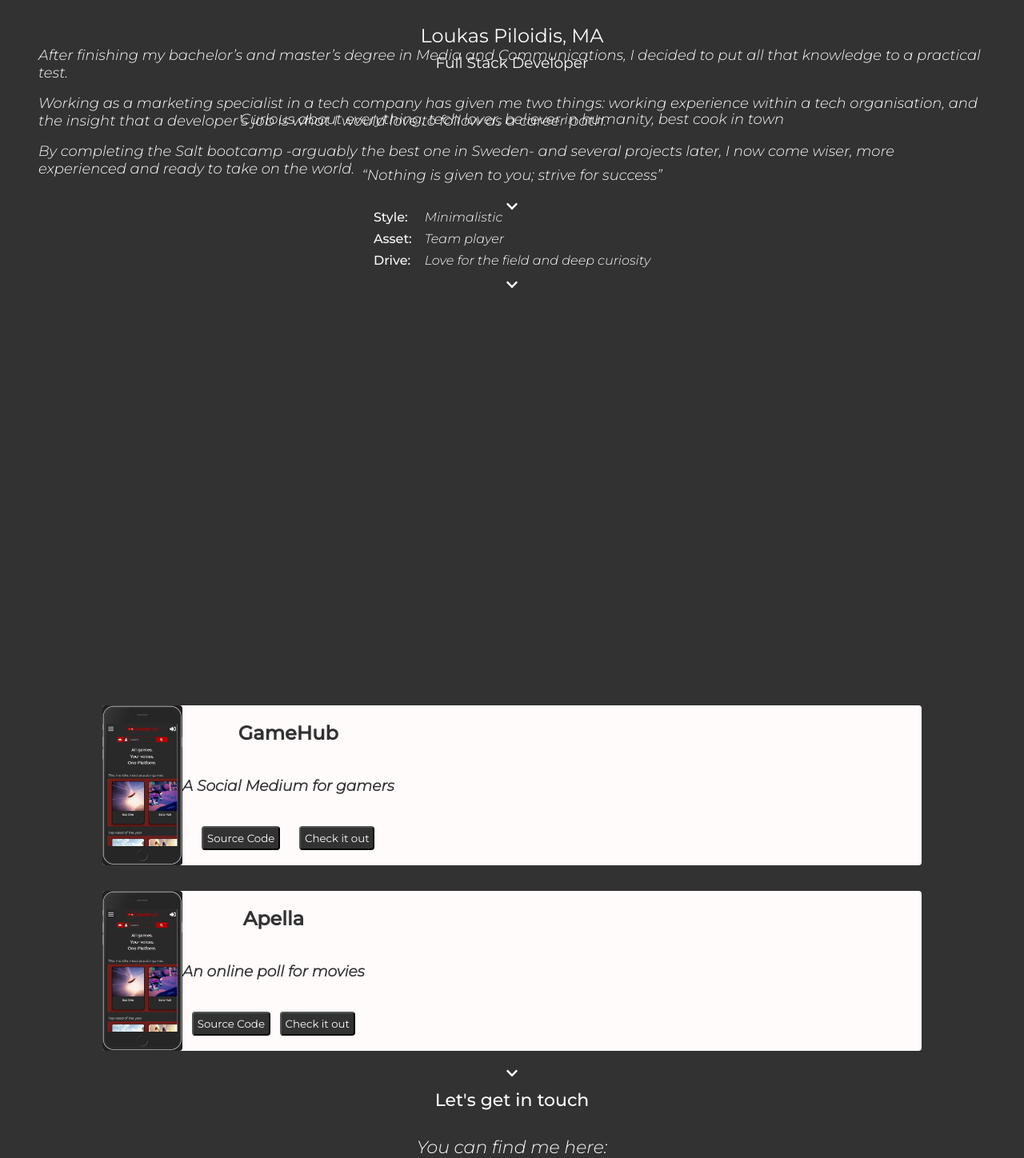
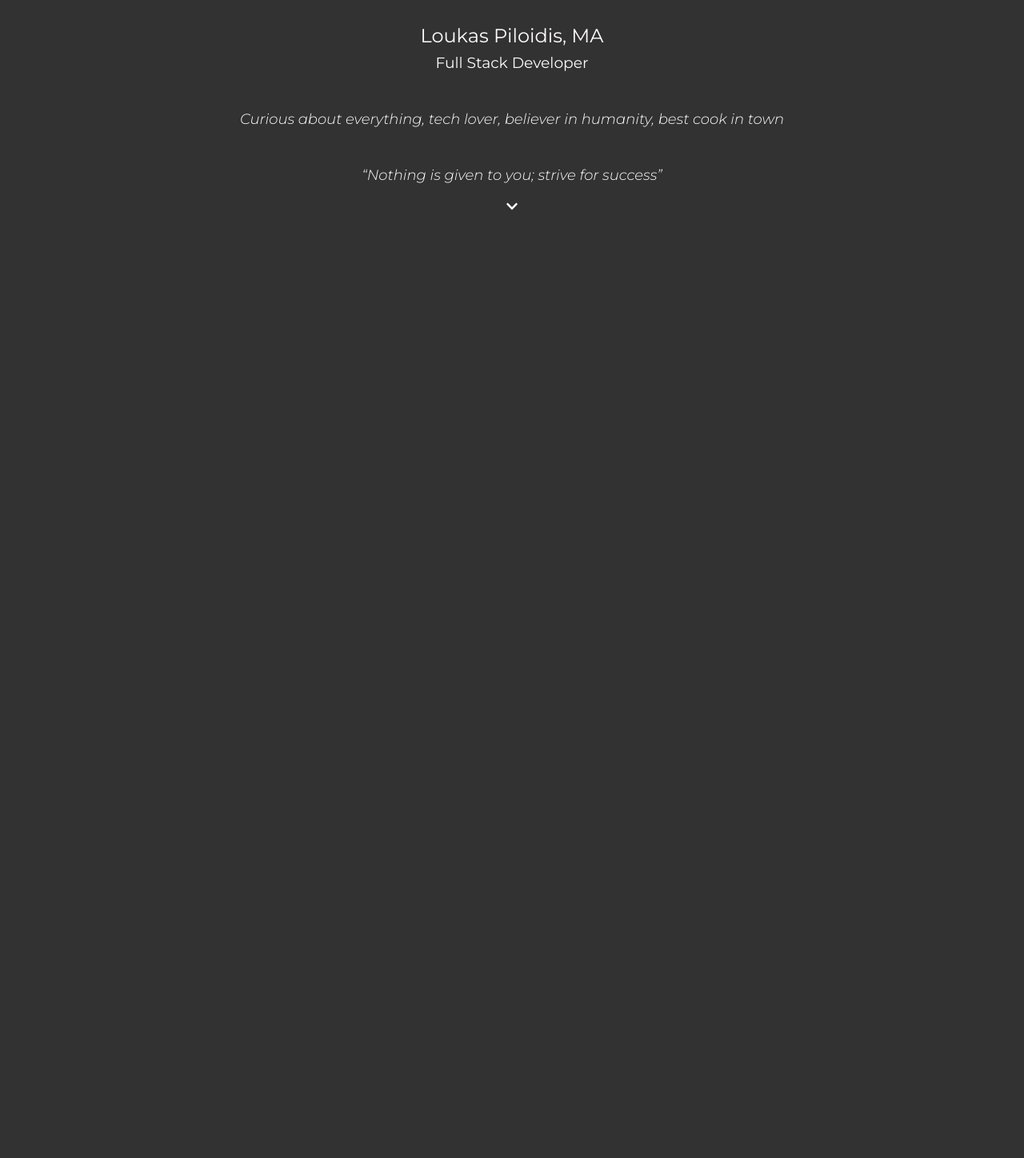
Before and after one commit to LoukasPiloidis/Portfolio, a React (Create React App) app: page / in a window 1280 px wide. Shown: the part 902-2350 px from the top of the page at 80% size. After the commit the page ends 1148 px from the top, so only its background shows below. Built offline with nearby package versions, Linux system fonts and the light colour scheme.

Commit message:
react router dom initialized

```diff
--- a/src/App.js
+++ b/src/App.js
@@ -3,16 +3,19 @@ import Home from './components/Home';
 import About from './components/About';
 import Projects from './components/Projects';
 import Contact from './components/Contact';
+import { Routes, Route } from 'react-router-dom';
 import './App.css';
 
 function App() {
   return (
     <>
       <Header />
-      <Home />
-      <About />
-      <Projects />
-      <Contact />
+      <Routes>
+        <Route path="/" element={<Home />} />
+        <Route path="/about" element={<About />} />
+        <Route path="/projects" element={<Projects />} />
+        <Route path="/contact" element={<Contact />} />
+      </Routes>
     </>
   );
 }
--- a/src/components/Header.js
+++ b/src/components/Header.js
@@ -1,13 +1,14 @@
 import React from 'react';
+import { Link } from 'react-router-dom';
 import '../styles/Header.css';
 
 const Header = () => {
   return (
     <nav className="navbar__list">
-      <a to="#" className="navbar__item">Home</a>
-      <a to="#" className="navbar__item">About</a>
-      <a to="#" className="navbar__item">Projects</a>
-      <a to="#" className="navbar__item">Contact</a>
+      <Link to="/" className="navbar__item">Home</Link>
+      <Link to="/about" className="navbar__item">About</Link>
+      <Link to="/projects" className="navbar__item">Projects</Link>
+      <Link to="/contact" className="navbar__item">Contact</Link>
   </nav>
   )
 };
--- a/src/components/Projects.js
+++ b/src/components/Projects.js
@@ -9,7 +9,7 @@ const Projects = () => {
   return (
     <div className="projects">
       <div className="projects__main">
-        <img src={GameHub} className="main__image"/>
+        <img src={GameHub} alt="GameHub" className="main__image"/>
         <div className="main__text">
           <h2 className="text__title">GameHub</h2>
           <h3 className="text__subtitle">A Social Medium for gamers</h3>
@@ -20,7 +20,7 @@ const Projects = () => {
         </div>
       </div>
       <div className="projects__main">
-        <img src={GameHub} className="main__image"/>
+        <img src={GameHub} alt="Apella" className="main__image"/>
         <div className="main__text">
           <h2 className="text__title">Apella</h2>
           <h3 className="text__subtitle">An online poll for movies</h3>
--- a/src/index.js
+++ b/src/index.js
@@ -1,9 +1,12 @@
 import React from 'react';
 import ReactDOM from 'react-dom';
+import { BrowserRouter } from 'react-router-dom';
 import './index.css';
 import App from './App';
 
 ReactDOM.render(
-    <App />,
+  <BrowserRouter>
+    <App />
+  </BrowserRouter>,
   document.getElementById('root')
 );
--- a/src/styles/Header.css
+++ b/src/styles/Header.css
@@ -14,7 +14,7 @@
 }
 
 .navbar__item:hover {
-  background-color: rgb(59, 56, 56);
-  color: rgb(243, 240, 240);
-  border-radius: 2px;
+  background-color: rgb(243, 240, 240);
+  color: rgb(59, 56, 56);
+  border-radius: 4px;
 }
```
